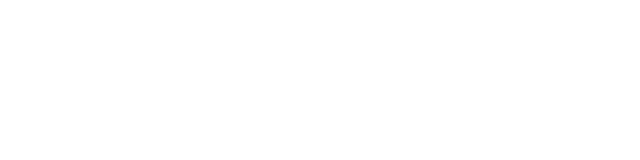
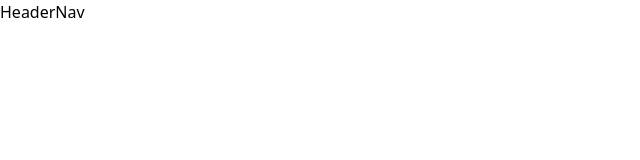
Before and after one commit to Omarespo-dev/portfolio-web, a React (Vite) app: page / in a window 1280 px wide. Shown: the top 160 px of the page, without its empty margins (0-640 px from the left). Built offline with nearby package versions, Linux system fonts and the light colour scheme.

Commit message:
settaggio di cartelle con vari componenti per ogni parte di macro layout

```diff
--- a/package.json
+++ b/package.json
@@ -13,6 +13,7 @@
     "@tailwindcss/vite": "^4.1.11",
     "react": "^19.1.0",
     "react-dom": "^19.1.0",
+    "react-router-dom": "^7.7.0",
     "tailwindcss": "^4.1.11"
   },
   "devDependencies": {
--- a/src/App.jsx
+++ b/src/App.jsx
@@ -1,10 +1,21 @@
+
+//Routing
+import { BrowserRouter, Routes, Route } from "react-router-dom"
+
+//Pages
+import Homepage from "./page/Homepage"
+
+
 
 function App() {
+  return (
+    <BrowserRouter>
+      <Routes>
+        <Route path="/" element={<Homepage />} />
+      </Routes>
+    </BrowserRouter>
 
-  return (
-    <>
 
-    </>
   )
 }
 
--- /dev/null
+++ b/src/components/Layouts/Footer/Footer.jsx
@@ -0,0 +1,7 @@
+
+
+export default function Footer() {
+  return (
+    <div>Footer</div>
+  )
+}
--- /dev/null
+++ b/src/components/Layouts/Header/HeaderNav.jsx
@@ -0,0 +1,7 @@
+
+
+export default function HeaderNav() {
+  return (
+    <div>HeaderNav</div>
+  )
+}
--- /dev/null
+++ b/src/components/Layouts/Header/HeaderNavMobile.jsx
@@ -0,0 +1,7 @@
+import React from 'react'
+
+export default function HeaderNavMobile() {
+  return (
+    <div>HeaderNavMobile</div>
+  )
+}
--- /dev/null
+++ b/src/components/Layouts/Header/HeaderWithResponsive.jsx
@@ -0,0 +1,14 @@
+
+//importo due componente di nav standard e resposive
+import HeaderNav from "./HeaderNav"
+import HeaderNavMobile from "./HeaderNavMobile"
+
+
+export default function HeaderWithResponsive() {
+    return (
+        <>
+            <HeaderNav />
+            {/* <HeaderNavMobile /> */}
+        </>
+    )
+}
--- /dev/null
+++ b/src/components/Layouts/Main/AboutMe.jsx
@@ -0,0 +1,7 @@
+import React from 'react'
+
+export default function AboutMe() {
+  return (
+    <div>AboutMe</div>
+  )
+}
--- /dev/null
+++ b/src/components/Layouts/Main/ContactMe.jsx
@@ -0,0 +1,7 @@
+import React from 'react'
+
+export default function ContactMe() {
+  return (
+    <div>ContactMe</div>
+  )
+}
--- /dev/null
+++ b/src/components/Layouts/Main/JumboTron.jsx
@@ -0,0 +1,7 @@
+import React from 'react'
+
+export default function JumboTron() {
+  return (
+    <div>JumboTron</div>
+  )
+}
--- /dev/null
+++ b/src/components/Layouts/Main/MyProject.jsx
@@ -0,0 +1,7 @@
+import React from 'react'
+
+export default function MyProject() {
+  return (
+    <div>MyProject</div>
+  )
+}
--- /dev/null
+++ b/src/components/Layouts/Main/MySkills.jsx
@@ -0,0 +1,7 @@
+import React from 'react'
+
+export default function MySkills() {
+  return (
+    <div>MySkills</div>
+  )
+}
--- /dev/null
+++ b/src/page/Homepage.jsx
@@ -0,0 +1,11 @@
+//Header components
+import HeaderWithResponsive from "../components/Layouts/Header/HeaderWithResponsive";
+
+
+export default function Homepage() {
+    return (
+        <>
+            <HeaderWithResponsive />
+        </>
+    )
+}
```
Also changed, not shown: 1 other file (tests, documents, lock files or other folders).
